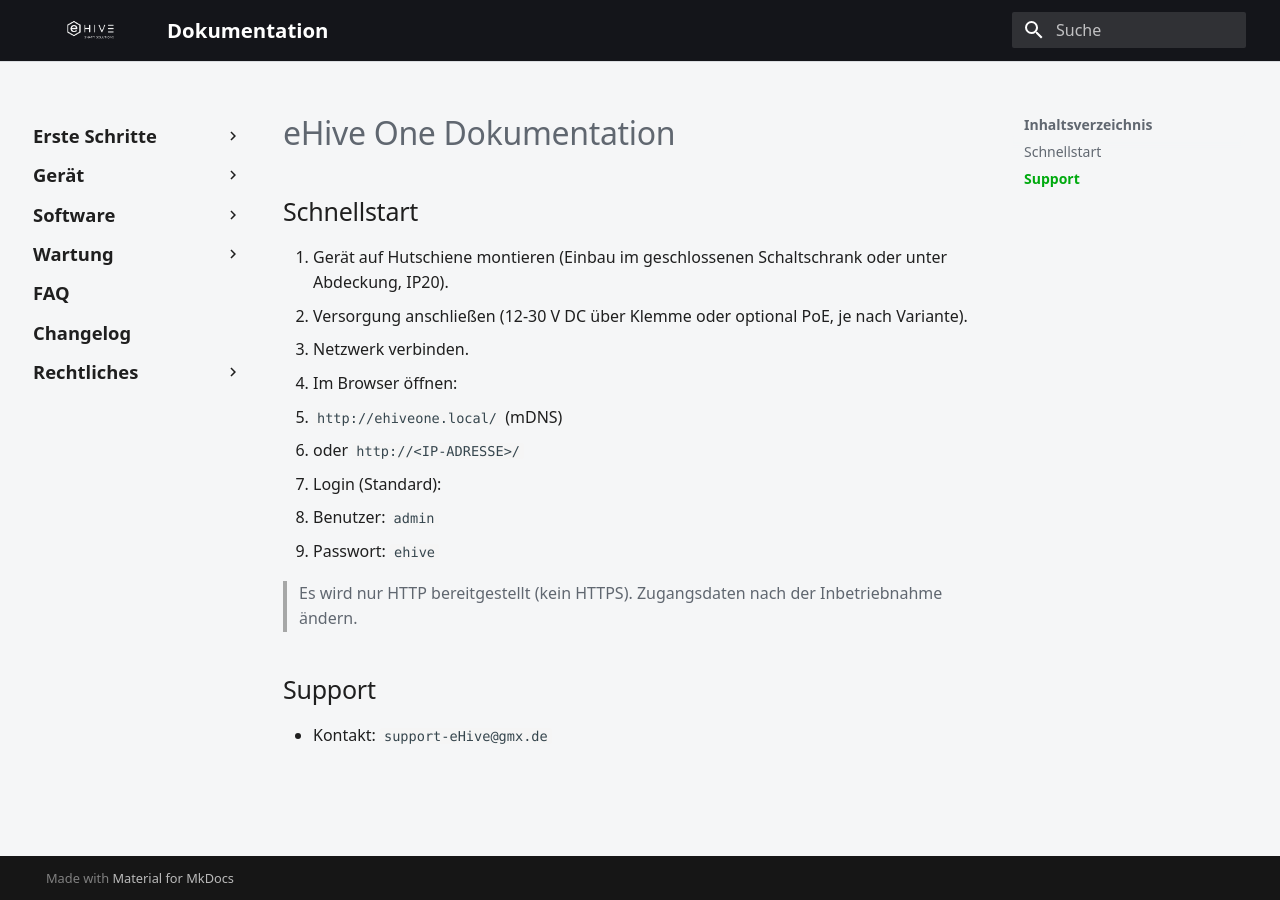
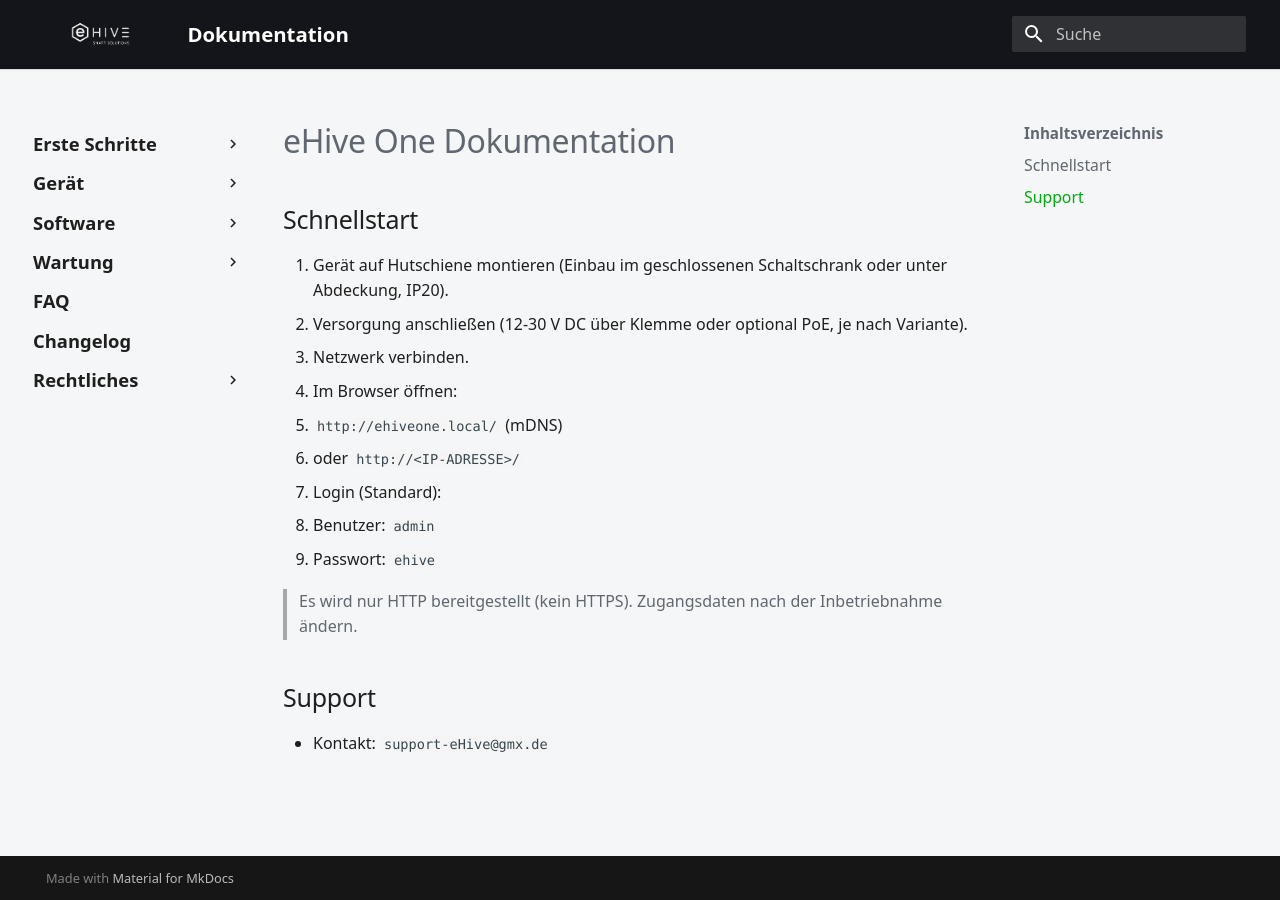
Before and after one commit to ehive-dev/doc, an MkDocs documentation site: the page built from docs/index.md, in a window 1280 px wide. Built offline with MkDocs 1.6.1 and Material for MkDocs 9.7.7, drawn with Linux system fonts in a browser that asks for light colours.

Commit message:
Increase header logo size and align TOC sidebar colors

```diff
--- a/docs/assets/stylesheets/extra.css
+++ b/docs/assets/stylesheets/extra.css
@@ -42,7 +42,7 @@ textarea {
   background: #111;
   border-bottom: 1px solid var(--ehive-border);
   box-shadow: none;
-  min-height: 3.1rem;
+  min-height: 3.5rem;
 }
 
 .md-header__button,
@@ -70,7 +70,7 @@ textarea {
 
 .md-header__button.md-logo img,
 .md-header__button.md-logo svg {
-  height: 1.75rem;
+  height: 2.15rem;
   width: auto;
 }
 
@@ -120,6 +120,19 @@ textarea {
   color: var(--evcc-green);
 }
 
+.md-sidebar--secondary .md-nav__title {
+  color: var(--ehive-text-soft);
+  font-size: 0.76rem;
+  font-weight: 600;
+}
+
+.md-sidebar--secondary .md-nav__link {
+  color: var(--ehive-text-soft);
+  font-size: 0.79rem;
+  line-height: 1.4;
+  font-weight: 400;
+}
+
 .md-typeset a {
   color: #1a1a1a;
   text-decoration: none;
```
